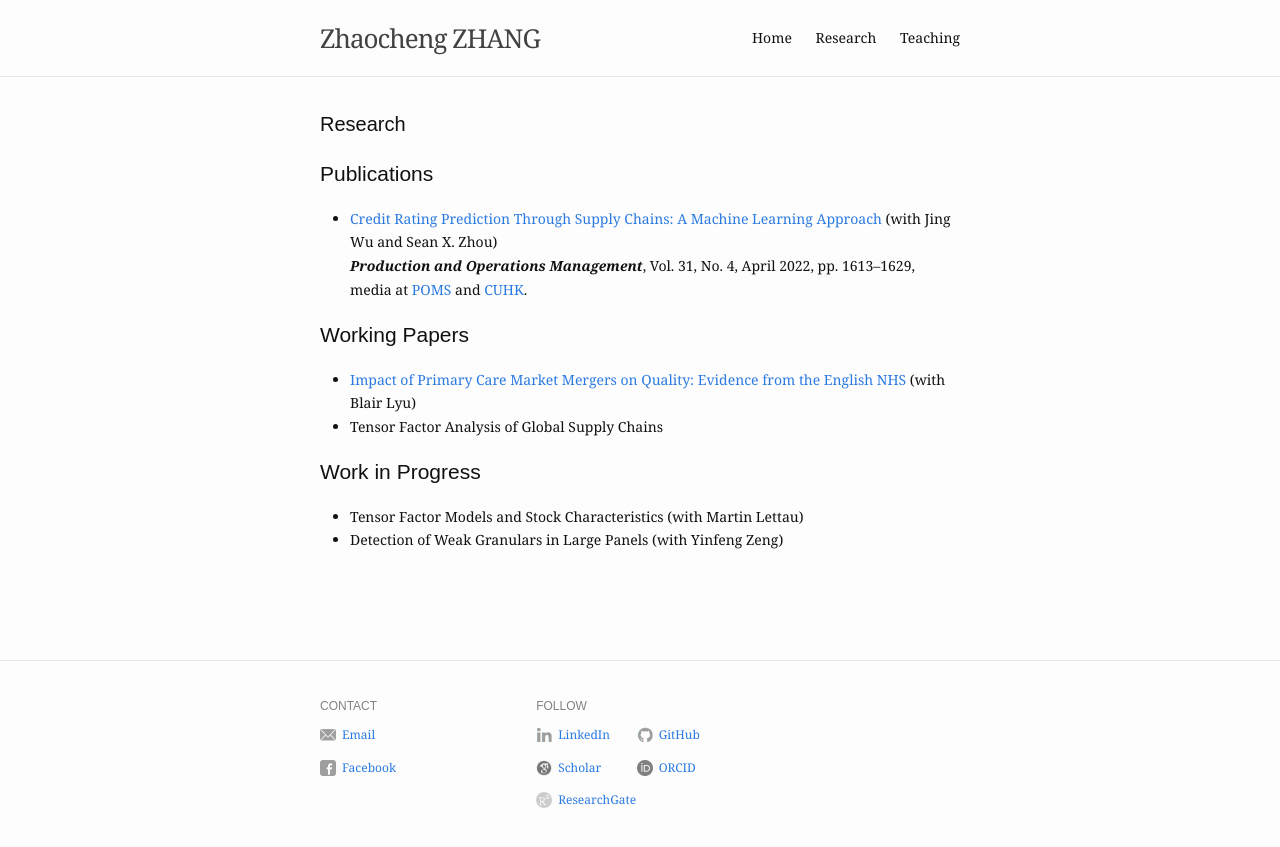
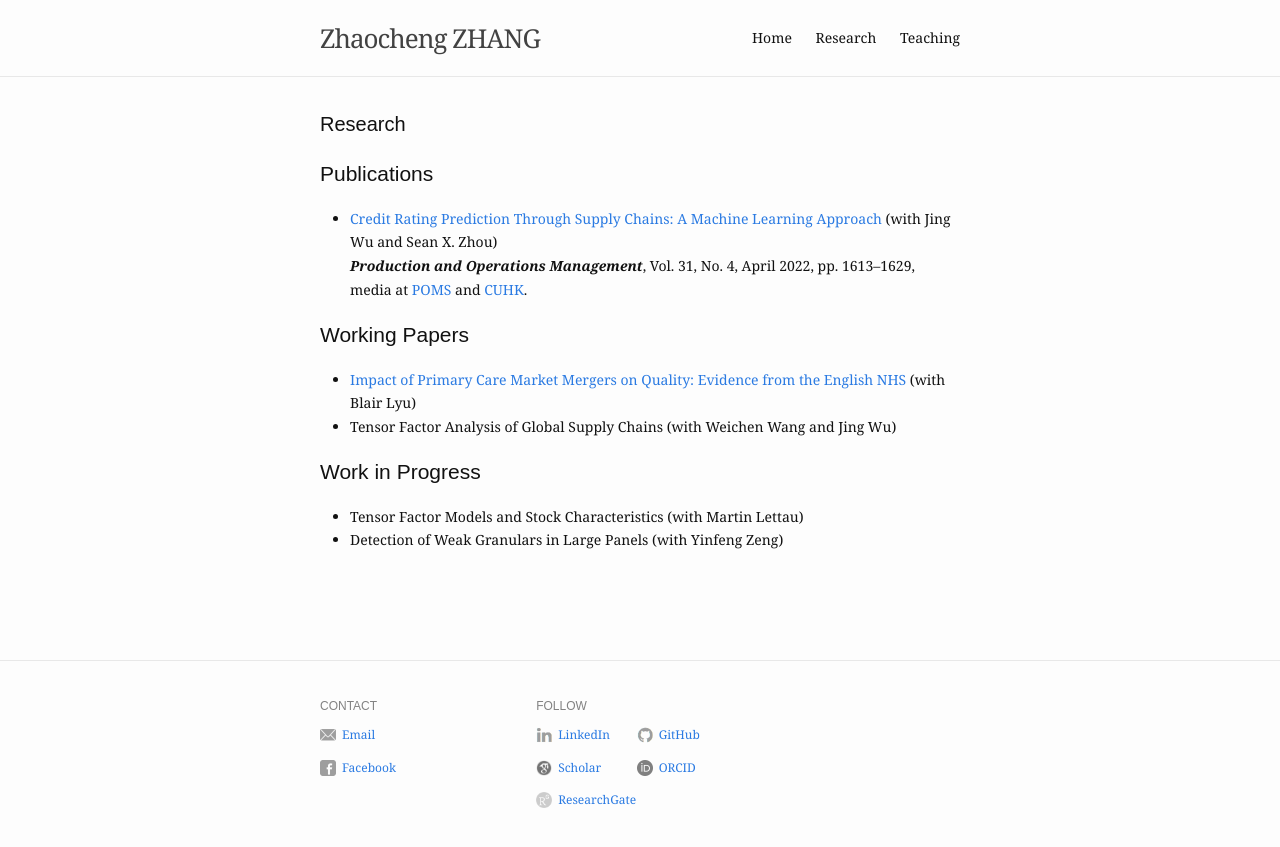
Before and after one commit to zhaocheng-zhang/zhaocheng-zhang.github.io, a Jekyll site: the page built from research.md, in a window 1280 px wide. Shown: the top 847 px of the page. Built offline with Jekyll 4.4.1, drawn with Linux system fonts in a browser that asks for light colours.

Commit message:
Update research.md

```diff
--- a/research.md
+++ b/research.md
@@ -13,7 +13,7 @@ slug: /research
 ## Working Papers
 
 * [Impact of Primary Care Market Mergers on Quality: Evidence from the English NHS](https://papers.ssrn.com/sol3/papers.cfm?abstract_id=4918321) (with Blair Lyu)
-* Tensor Factor Analysis of Global Supply Chains
+* Tensor Factor Analysis of Global Supply Chains (with Weichen Wang and Jing Wu)
 
 
 ## Work in Progress
```
